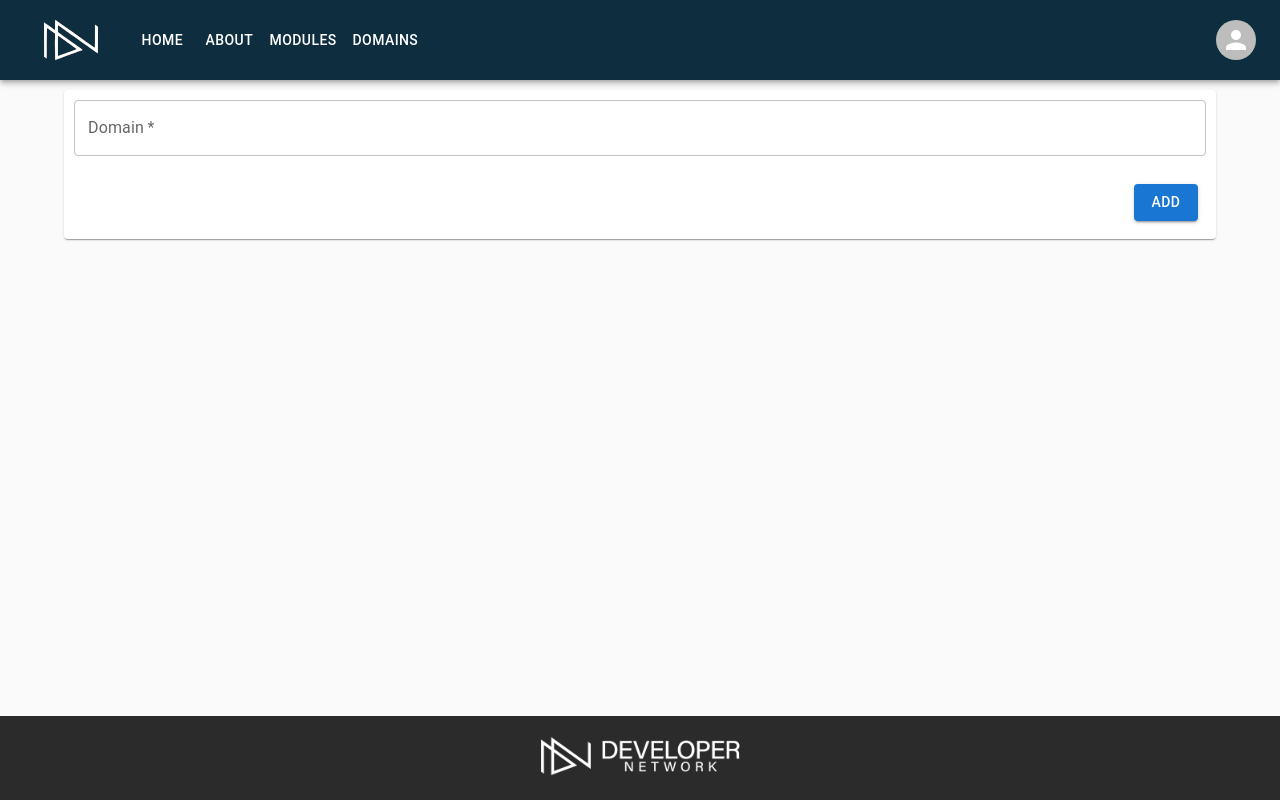
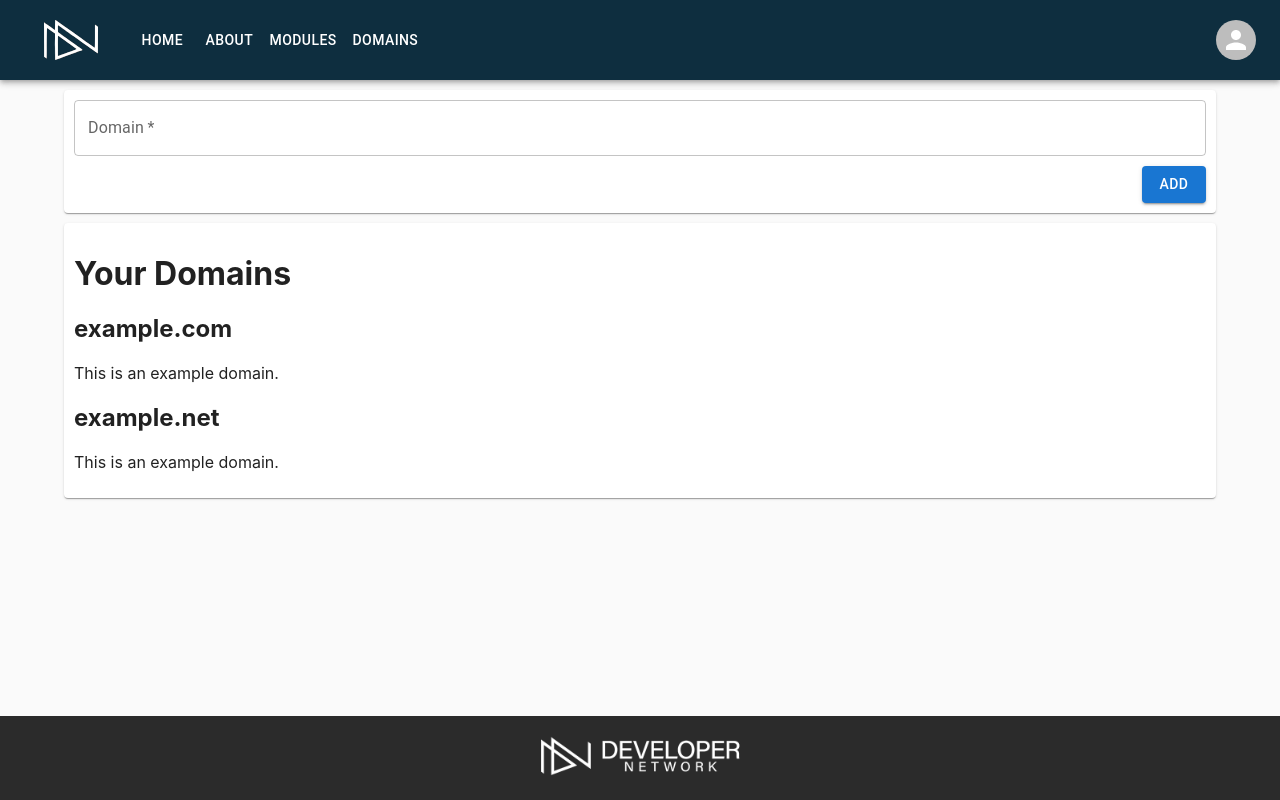
Before and after one commit to devnw/gopkgs-client, a React (Create React App) app: page /domains in a window 1280 px wide. Built offline with nearby package versions, Linux system fonts and the light colour scheme.

Commit message:
Working on domain page functionality

```diff
--- a/src/components/Domains/AddDomain.js
+++ b/src/components/Domains/AddDomain.js
@@ -10,13 +10,34 @@ export default class Domain extends Component {
     this.domainPattern =
       "^((?!-))(xn--)?[a-z0-9][a-z0-9-_]{0,61}[a-z0-9]{0,1}.(xn--)?([a-z0-9-]{1,61}|[a-z0-9-]{1,30}.[a-z]{2,})$";
     this.state = {
-      name: props.name,
+      domain: props.domain,
     };
+    this.add = props.add;
   }
+
+  handleChange = (event) => {
+    this.setState({
+      domain: event.target.value,
+    });
+  };
+
+  handleAddDomain = (event) => {
+    event.preventDefault();
+
+    if (!this.state.domain?.match(this.domainPattern)) {
+      console.log("Invalid domain");
+      return;
+    }
+
+    this.add({
+      name: this.state.domain,
+      description: "",
+    });
+  };
 
   render() {
     return (
-      <Card className="add-domain">
+      <Card>
         <Box
           component="form"
           sx={{
@@ -29,18 +50,23 @@ export default class Domain extends Component {
             id="outlined-required"
             label="Domain"
             placeholder="sub.mydomain.com"
+            onChange={this.handleChange}
           />
-        </Box>
-        <Box
-          component="form"
-          sx={{
-            "& .MuiTextField-root": { m: 1, width: "25ch" },
-            padding: "10px",
-            m: 1,
-            textAlign: "right",
-          }}
-        >
-          <Button variant="contained">Add</Button>
+
+          <div
+            style={{
+              paddingTop: "10px",
+              textAlign: "right",
+            }}
+          >
+            <Button
+              variant="contained"
+              type="submit"
+              onClick={this.handleAddDomain}
+            >
+              Add
+            </Button>
+          </div>
         </Box>
       </Card>
     );
--- a/src/components/Domains/DomainsList.js
+++ b/src/components/Domains/DomainsList.js
@@ -1,5 +1,6 @@
 import React, { Component } from "react";
 import Container from "@mui/material/Container";
+import Card from "@mui/material/Card";
 
 export default class Domains extends Component {
   constructor(props) {
@@ -10,10 +11,20 @@ export default class Domains extends Component {
   }
 
   render() {
-    if (!this.state.domains || this.domains.length <= 0) {
+    if (this.state.domains?.length <= 0) {
       return <div />;
     }
 
-    return <Container sx={{ padding: "10px" }}></Container>;
+    return (
+      <Card sx={{ marginTop: "10px", padding: "10px" }}>
+        <h1 className="">Your Domains</h1>
+        {this.state.domains?.map((domain, index) => (
+          <div key={domain.id}>
+            <h2>{domain.name}</h2>
+            <p>{domain.description}</p>
+          </div>
+        ))}
+      </Card>
+    );
   }
 }
--- a/src/pages/Domains/Domains.js
+++ b/src/pages/Domains/Domains.js
@@ -5,15 +5,29 @@ import DomainsList from "../../components/Domains/DomainsList";
 
 import "./Domains.scss";
 
+const doms = [
+  {
+    id: 1,
+    name: "example.com",
+    description: "This is an example domain.",
+  },
+  {
+    id: 2,
+    name: "example.net",
+    description: "This is an example domain.",
+  },
+];
+
 export default class Domains extends Component {
   constructor(props) {
     super(props);
     this.state = {
-      domains: props.domains,
+      domains: doms,
     };
   }
 
   addDomain(domain) {
+    console.log(domain);
     this.setState({
       domains: [...this.state.domains, domain],
     });
@@ -23,7 +37,7 @@ export default class Domains extends Component {
     return (
       <Container sx={{ padding: "10px" }}>
         <AddDomain add={this.addDomain} />
-        <DomainsList domains={this.domains} />
+        <DomainsList domains={this.state.domains} />
       </Container>
     );
   }
```
